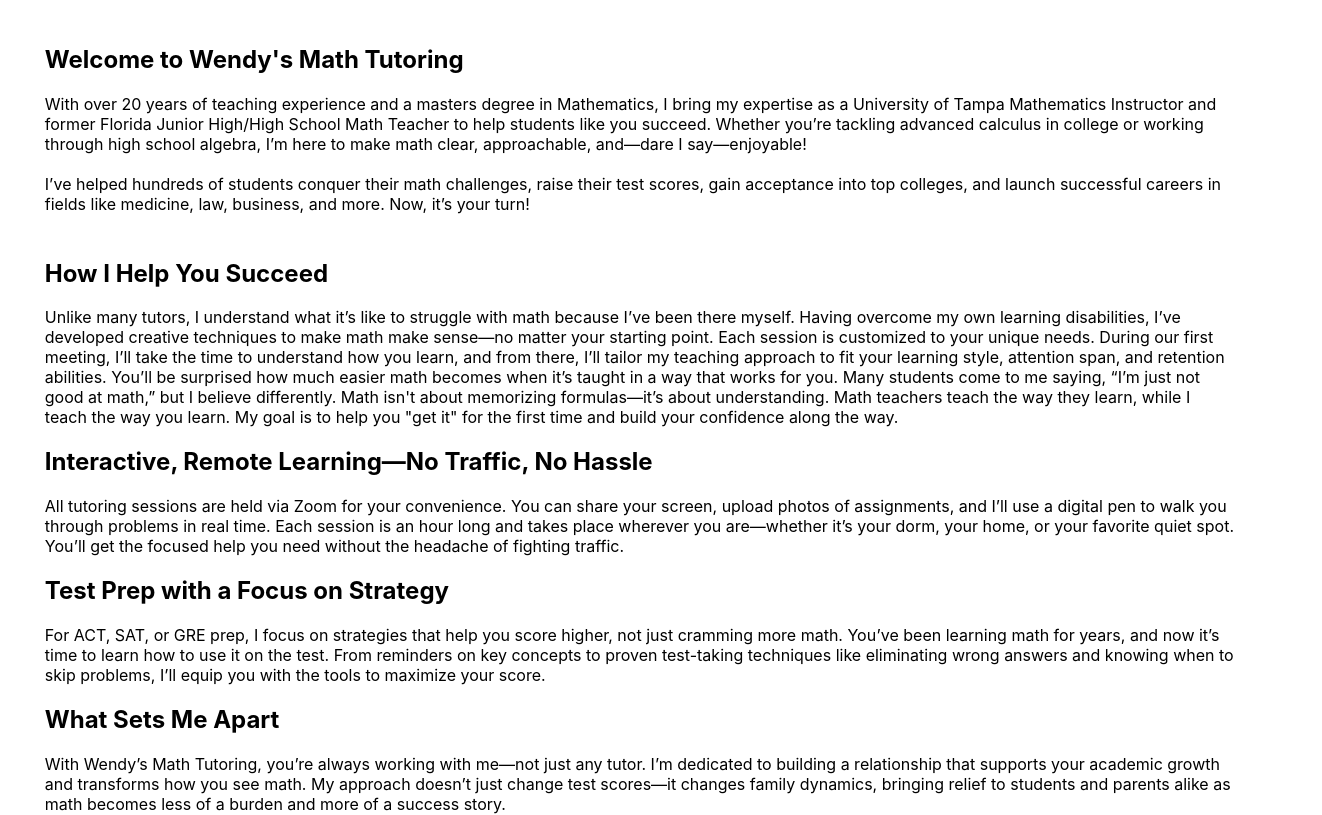
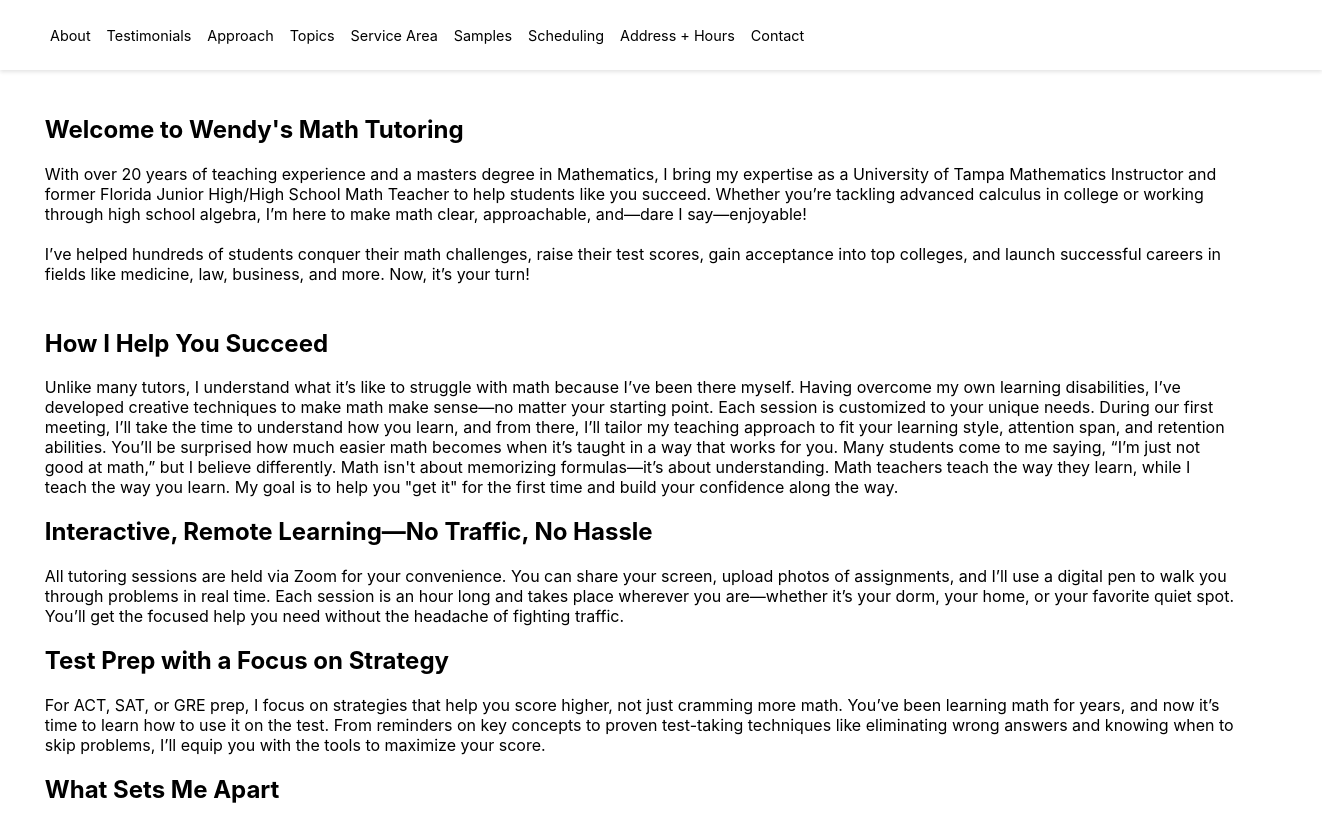
Before and after one commit to WinsEdwards/wendys-math-tutoring-front-end, a React (Create React App) app: page / in a window 1280 px wide. Shown: the top 815 px of the page, 1322 px wide, since content can reach past the window. Built offline with nearby package versions, Linux system fonts and the light colour scheme.

Commit message:
Began work on navbar, properly navigating, but CSS isn't working right

```diff
--- a/package.json
+++ b/package.json
@@ -9,6 +9,7 @@
     "react": "^18.3.1",
     "react-dom": "^18.3.1",
     "react-scripts": "5.0.1",
+    "react-scroll": "^1.9.0",
     "web-vitals": "^2.1.4"
   },
   "scripts": {
--- a/src/App.css
+++ b/src/App.css
@@ -1,3 +1,57 @@
-.container{
+.container {
   margin: 3.5%;
 }
+
+nav {
+  display: flex;
+  align-items: center;
+  position: -webkit-sticky;
+  position: sticky;
+  top: -5px;
+  z-index: 2;
+  height: 70px;
+  min-height: 70px;
+  width: calc(100% - 1.5rem);
+  background-color: #fff;
+  padding: 0 1rem;
+  box-shadow: 0 0.125rem 0.25rem 0 rgb(0 0 0 / 11%);
+}
+
+.nav__container {
+  display: flex;
+  flex-flow: row nowrap;
+  align-items: center;
+  justify-content: space-between;
+  width: 100%;
+  height: 100%;
+  margin: 0 auto;
+  position: relative;
+  border: solid;
+}
+
+.nav__container__actions {
+  display: inline-flex;
+  flex-flow: row nowrap;
+  padding-left: 50px;
+  flex: 1;
+}
+
+.active {
+  font-weight: bold;
+}
+
+.nav-ul {
+  display: flex;
+  gap: 1rem;
+  font-size: 0.9rem;
+  list-style: none;
+  padding: 0;
+}
+
+.nav-li {
+  cursor: pointer;
+}
+
+.nav-li:hover {
+  text-decoration: underline;
+}
--- a/src/App.js
+++ b/src/App.js
@@ -15,8 +15,11 @@ import Footer from './components/Footer.js';
 
 function App() {
   return (
+    <div>
+      <header>
+        <Navbar />
+      </header>
       <main>
-      <Navbar />
         <About />
         <Testimonials />
         <Approach />
@@ -28,6 +31,7 @@ function App() {
         <Contact />
         <Footer />
       </main>
+    </div>
   );
 }
 
--- a/src/components/BizInfo.js
+++ b/src/components/BizInfo.js
@@ -1 +1,5 @@
-export default function BizInfo() {}
+export default function BizInfo() {
+    return(
+        <section id='bizInfo'></section>
+    )
+}
--- a/src/components/Contact.js
+++ b/src/components/Contact.js
@@ -1 +1,5 @@
-export default function Contact() {}
+export default function Contact() {
+    return(
+        <section id='contact'></section>
+    )
+}
--- a/src/components/Footer.js
+++ b/src/components/Footer.js
@@ -1 +1,5 @@
-export default function Footer() {}
+export default function Footer() {
+    return(
+        <section id='footer'></section>
+    )
+}
--- a/src/components/Navbar.js
+++ b/src/components/Navbar.js
@@ -1 +1,41 @@
-export default function Navbar() {}
+import React, { useEffect } from 'react';
+import { Link, Button, Element, Events, animateScroll as scroll, scrollSpy } from 'react-scroll';
+
+export default function Navbar() {
+    return(
+        <section id='navbar'>
+            <nav className='nav__container__actions'>
+                <ul className='nav-ul'>
+                    <li className='nav-li'>
+                        <Link activeClass='active' smooth spy to='about'>About</Link>
+                    </li>
+                    <li>
+                        <Link activeClass='active' smooth spy to='testimonials'>Testimonials</Link>
+                    </li>
+                    <li>
+                        <Link activeClass='active' smooth spy to='approach'>Approach</Link>
+                    </li>
+                    <li>
+                        <Link activeClass='active' smooth spy to='topics'>Topics</Link>
+                    </li>
+                    <li>
+                        <Link activeClass='active' smooth spy to='serviceArea'>Service Area</Link>
+                    </li>
+                    <li>
+                        <Link activeClass='active' smooth spy to='samples'>Samples</Link>
+                    </li>
+                    <li>
+                        <Link activeClass='active' smooth spy to='scheduling'>Scheduling</Link>
+                    </li>
+                    <li>
+                        <Link activeClass='active' smooth spy to='bizInfo'>Address + Hours</Link>
+                    </li>
+                    <li>
+                        <Link activeClass='active' smooth spy to='contact'>Contact</Link>
+                    </li>
+                </ul>
+            </nav>
+        </section>
+
+    )
+}
--- a/src/components/Samples.js
+++ b/src/components/Samples.js
@@ -1 +1,5 @@
-export default function Samples() {}
+export default function Samples() {
+    return(
+        <section id='samples'></section>
+    )
+}
--- a/src/components/Scheduling.js
+++ b/src/components/Scheduling.js
@@ -1 +1,5 @@
-export default function Scheduling() {}
+export default function Scheduling() {
+    return(
+        <section id='scheduling'></section>
+    )
+}
--- a/src/components/ServiceArea.js
+++ b/src/components/ServiceArea.js
@@ -1 +1,5 @@
-export default function ServiceArea() {}
+export default function ServiceArea() {
+    return(
+        <section id='serviceArea'></section>
+    )
+}
--- a/src/components/Testimonials.js
+++ b/src/components/Testimonials.js
@@ -1 +1,5 @@
-export default function Testimonials() {}
+export default function Testimonials() {
+    return(
+        <section id='testimonials'></section>
+    )
+}
--- a/src/components/Topics.js
+++ b/src/components/Topics.js
@@ -1 +1,5 @@
-export default function Topics() {}
+export default function Topics() {
+    return(
+        <section id='topics'></section>
+    )
+}
```
Also changed, not shown: 1 other file (tests, documents, lock files or other folders). Lines whose indentation alone changed are shown as unchanged.
